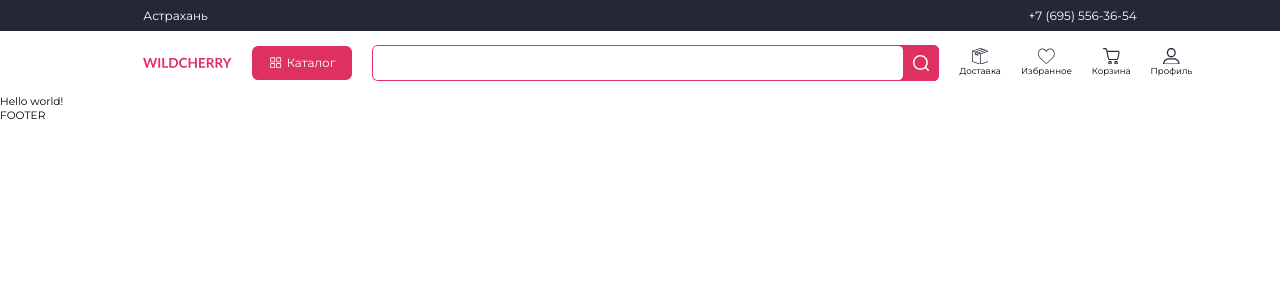
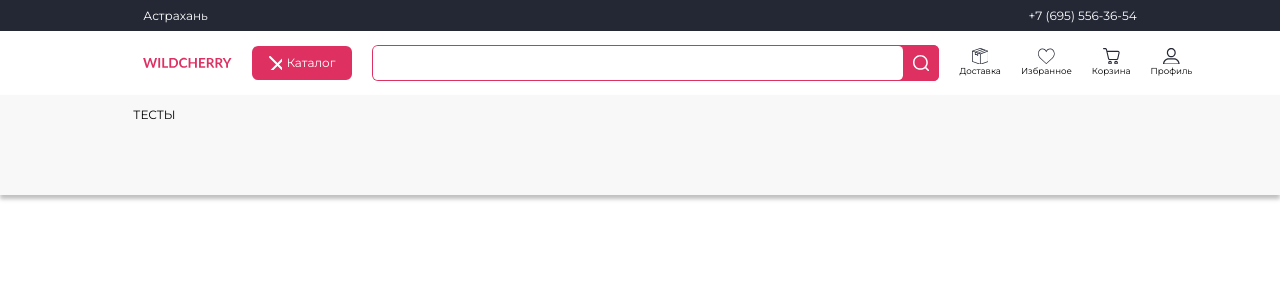
Before and after one commit to Nicanev/wildcherry-react, a React (Create React App) app: page / in a window 1280 px wide. Both pictures are taken after a click on the button "Каталог". Shown: the top 300 px of the page. Built offline with nearby package versions, Linux system fonts and the light colour scheme.

Commit message:
add modal

```diff
--- a/package.json
+++ b/package.json
@@ -10,12 +10,14 @@
 		"@types/node": "^16.7.13",
 		"@types/react": "^18.0.0",
 		"@types/react-dom": "^18.0.0",
+		"@types/react-transition-group": "^4.4.5",
 		"localforage": "^1.10.0",
 		"match-sorter": "^6.3.1",
 		"react": "^18.2.0",
 		"react-dom": "^18.2.0",
 		"react-router-dom": "^6.6.2",
 		"react-scripts": "5.0.1",
+		"react-transition-group": "^4.4.5",
 		"sass": "^1.57.1",
 		"sort-by": "^1.2.0",
 		"typescript": "^4.4.2",
--- a/src/components/Header/Header.scss
+++ b/src/components/Header/Header.scss
@@ -1,5 +1,6 @@
 .header {
 	font-size: 1.8rem;
+	position: relative;
 	&__logo {
 		width: 13.3rem;
 		height: 2.7rem;
@@ -80,3 +81,17 @@
 		}
 	}
 }
+
+.example-enter {
+	height: 0px;
+}
+
+.example-enter.example-enter-active {
+	height: 100px;
+	-webkit-transition: height 0.3s ease;
+}
+
+.example-exit.example-exit-active {
+	height: 0px;
+	-webkit-transition: height 0.3s ease;
+}
--- a/src/components/Header/Header.tsx
+++ b/src/components/Header/Header.tsx
@@ -1,4 +1,4 @@
-import React from "react";
+import React, { useState } from "react";
 import "./Header.scss";
 import { ReactComponent as Logo } from "../../assets/icons/Logo.svg";
 import { ReactComponent as Loop } from "../../assets/icons/Loop.svg";
@@ -7,8 +7,14 @@ import { ReactComponent as Like } from "../../assets/icons/Like.svg";
 import { ReactComponent as Cart } from "../../assets/icons/Cart.svg";
 import { ReactComponent as User } from "../../assets/icons/User.svg";
 import { CatalogButton } from "../UI/CatalogButton";
+import { ModalCatalog } from "../ModalCatalog/ModalCatalog";
+import { CSSTransition } from "react-transition-group";
 
 export const Header = () => {
+	let [ModalStatus, setModalStatus] = useState(false);
+	const toggleModal = () => {
+		setModalStatus((ModalStatus = !ModalStatus));
+	};
 	return (
 		<header className="header">
 			<div className="header__upmenu">
@@ -20,7 +26,11 @@ export const Header = () => {
 			<div className="header__downmenu">
 				<div className="header__container">
 					<Logo className="header__logo" />
-					<CatalogButton openCatalog={() => alert("test")} text={"Каталог"} />
+					<CatalogButton
+						toggle={toggleModal}
+						isOpen={ModalStatus}
+						text={"Каталог"}
+					/>
 					<div className="header__search">
 						<input type="text" />
 						<button>
@@ -47,6 +57,9 @@ export const Header = () => {
 					</div>
 				</div>
 			</div>
+			<CSSTransition in={ModalStatus} timeout={400} classNames="example">
+				<ModalCatalog isOpen={ModalStatus} />
+			</CSSTransition>
 		</header>
 	);
 };
--- /dev/null
+++ b/src/components/ModalCatalog/ModalCatalog.scss
@@ -0,0 +1,12 @@
+.modalCatalog {
+	position: absolute;
+	width: 100%;
+	background-color: #f8f8f8;
+	box-shadow: 0 4px 4px #00000040;
+	z-index: 3;
+	&__container {
+		padding: 2rem 0;
+		display: flex;
+		height: 100px;
+	}
+}
--- /dev/null
+++ b/src/components/ModalCatalog/ModalCatalog.tsx
@@ -0,0 +1,20 @@
+import React from "react";
+import "./ModalCatalog.scss";
+
+interface ModalCatalogProps {
+	isOpen: boolean;
+}
+
+export const ModalCatalog = ({ isOpen }: ModalCatalogProps) => {
+	return (
+		<React.Fragment>
+			{isOpen && (
+				<div className="modalCatalog">
+					<div className="modalCatalog__container">
+						<h1>ТЕСТЫ</h1>
+					</div>
+				</div>
+			)}
+		</React.Fragment>
+	);
+};
--- a/src/components/UI/CatalogButton.tsx
+++ b/src/components/UI/CatalogButton.tsx
@@ -1,16 +1,19 @@
 import React from "react";
 import style from "./UI.module.scss";
 import { ReactComponent as Catalog } from "../../assets/icons/Catalog.svg";
+import { ReactComponent as Close } from "../../assets/icons/Close.svg";
 
 interface CatalogButtonProps {
 	text: string;
-	openCatalog: Function;
+	isOpen: boolean;
+	toggle: Function;
 }
 
-export const CatalogButton = ({ text, openCatalog }: CatalogButtonProps) => {
+export const CatalogButton = ({ text, isOpen, toggle }: CatalogButtonProps) => {
 	return (
-		<button onClick={() => openCatalog(1)} className={style.catalog}>
-			<Catalog />
+		<button onClick={() => toggle()} className={style.catalog}>
+			{isOpen ? <Close /> : <Catalog />}
+
 			<span>{text}</span>
 		</button>
 	);
```
Also changed, not shown: src/assets/icons/Close.svg (added), 1 other file (tests, documents, lock files or other folders). Lines whose indentation alone changed are shown as unchanged.
